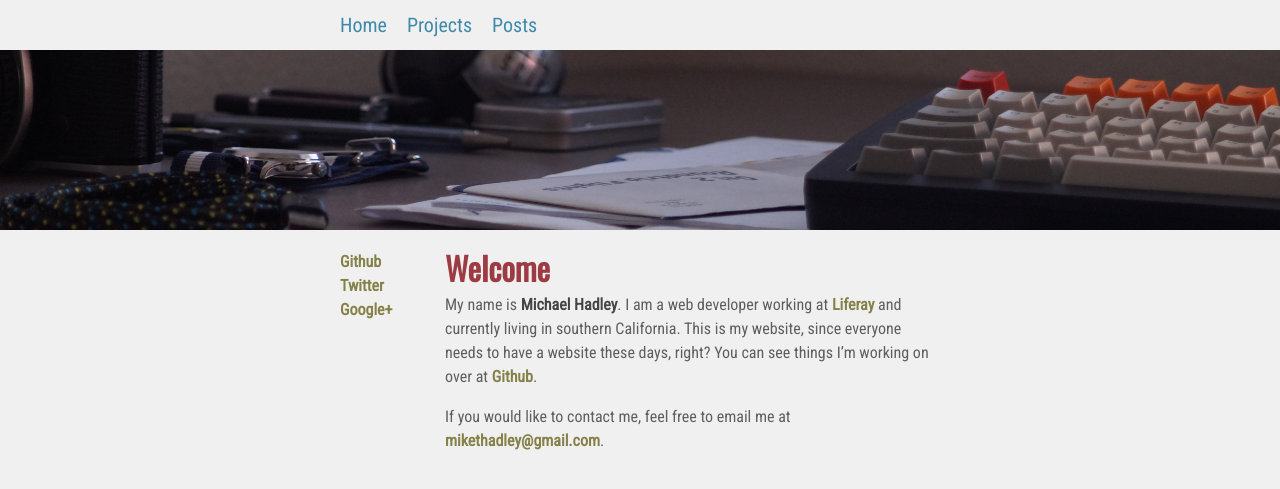
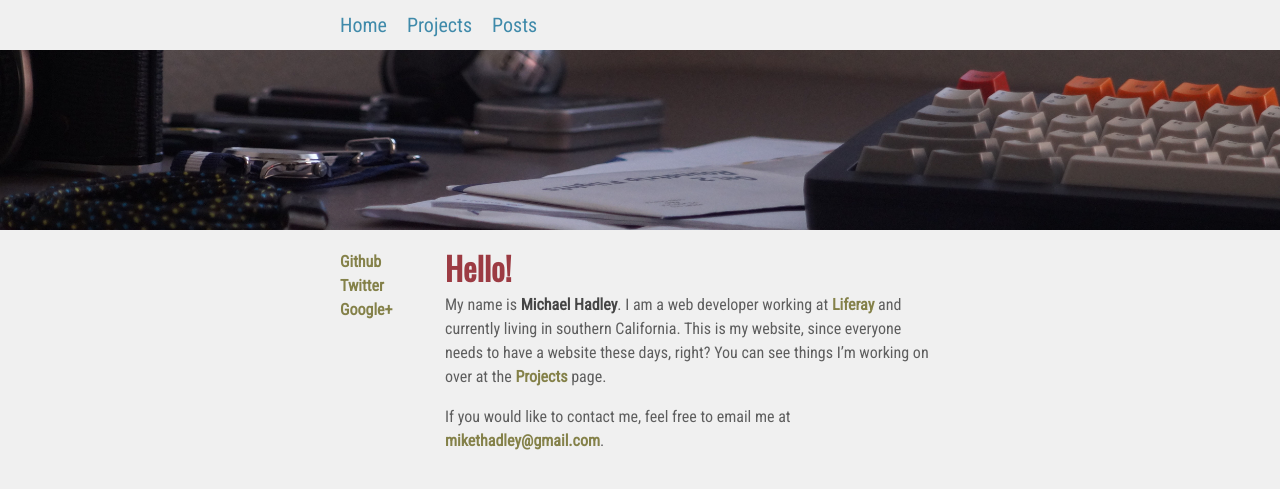
Before and after one commit to mthadley/mthadley.github.io, a Jekyll site: the page built from index.md, in a window 1280 px wide. Shown: the top 489 px of the page. Built offline with Jekyll 4.4.1, drawn with Linux system fonts in a browser that asks for light colours; some web fonts are replaced; comment, search, counter and statistics services are not loaded; our own code applies the rules of GitHub Pages for plain Markdown files.

Commit message:
Add link to projects on home page

```diff
--- a/index.md
+++ b/index.md
@@ -3,12 +3,12 @@ image: /assets/bg.jpg
 layout: home
 ---
 
-## Welcome
+## Hello!
 
 My name is __Michael Hadley__. I am a web developer working at [Liferay]({{
 site.data.links.liferay }}) and currently living in southern California. This is
 my website, since everyone needs to have a website these days, right? You can
-see things I'm working on over at [Github]({{ site.data.links.github }}).
+see things I'm working on over at the [Projects](/projects) page.
 
 If you would like to contact me, feel free to email me at
 [mikethadley@gmail.com](mailto:mikethadley@gmail.com).
```
